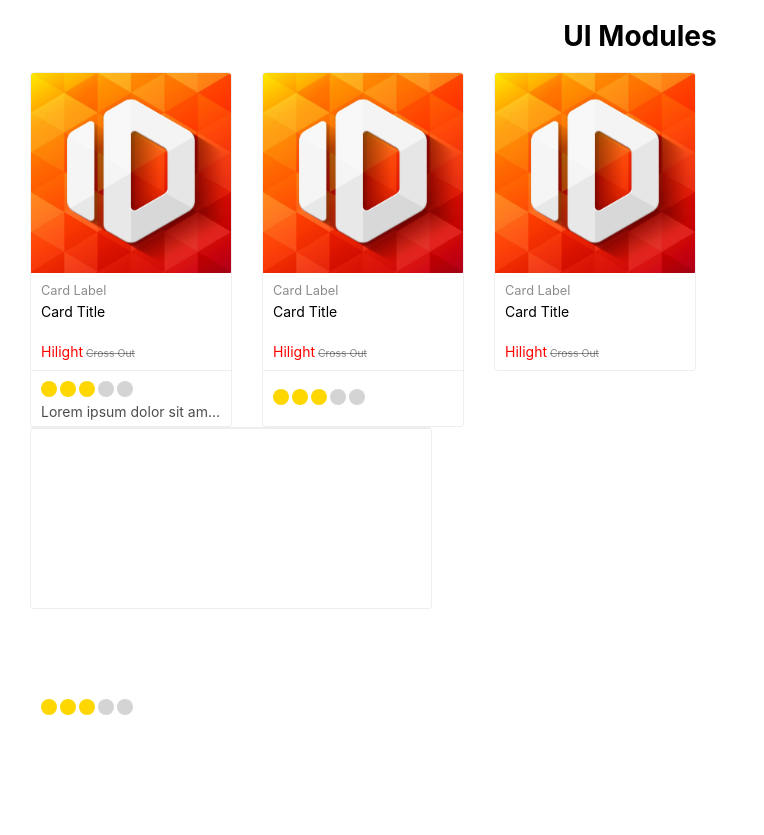
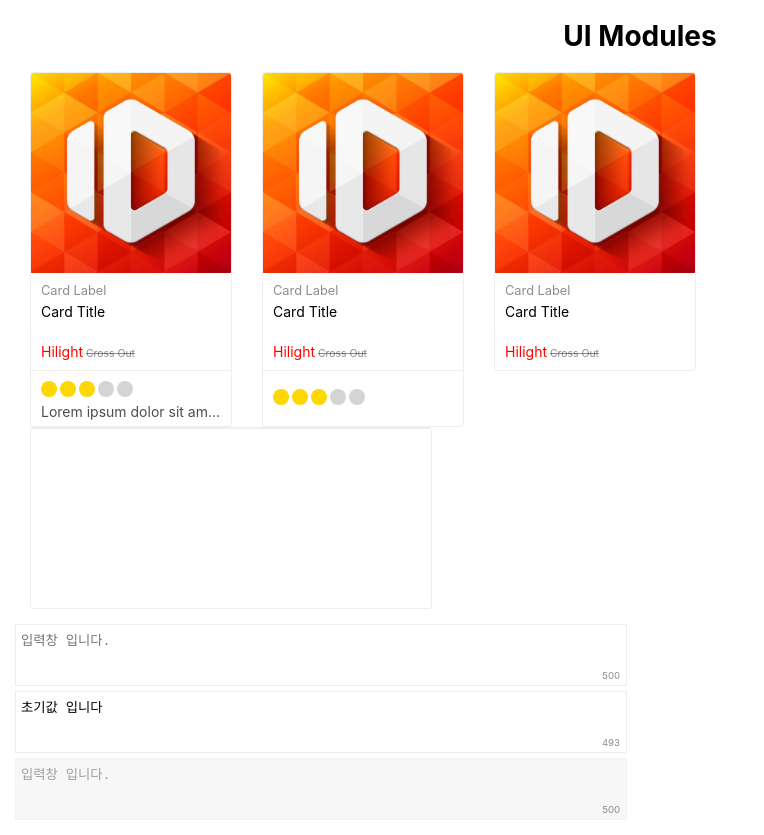
Before and after one commit to beautifulife/ui_modules, a React (Create React App) app: page / in a window 1280 px wide. Shown: the whole page, without its empty margins (0-764 px from the left). Before the commit the page ends 800 px from the top, so only its background shows below. Built offline with nearby package versions, Linux system fonts and the light colour scheme.

Commit message:
Make input-form-module base

```diff
--- a/src/components/App.js
+++ b/src/components/App.js
@@ -1,6 +1,7 @@
 import React, { Component } from 'react';
 import './App.scss';
 import Card from './card/Card';
+import InputForm from './inputForm/InputForm';
 
 class App extends Component {
   constructor(props) {
@@ -15,8 +16,18 @@ class App extends Component {
         cardRatingDesc:
           'Lorem ipsum dolor sit amet, consectetur adipisicing elit, sed do eiusmod tempor incididunt ut labore et dolore magna aliqua. Ut enim ad minim veniam, quis nostrud exercitation ullamco laboris nisi ut aliquip ex ea commodo consequat. Duis aute irure dolor in reprehenderit in voluptate velit esse cillum dolore eu fugiat nulla pariatur. Excepteur sint occaecat cupidatat non proident, sunt in culpa qui officia deserunt mollit anim id est laborum.',
         cardTitle: ''
+      },
+      inputForm: {
+        initialValue: '초기값 입니다',
+        uiState: 'readonly'
       }
     };
+
+    this.handleSaveClick = this.handleSaveClick.bind(this);
+  }
+
+  handleSaveClick(inputValue) {
+    console.log(inputValue);
   }
 
   render() {
@@ -29,7 +40,8 @@ class App extends Component {
         cardRating,
         cardRatingDesc,
         cardTitle
-      }
+      },
+      inputForm: { initialValue, uiState }
     } = this.state;
 
     return (
@@ -71,6 +83,19 @@ class App extends Component {
             cardType="horizontal"
           />
         </div>
+        <div className="App__body">
+          <InputForm
+            onSaveClick={this.handleSaveClick}
+          />
+          <InputForm
+            initialValue={initialValue}
+            onSaveClick={this.handleSaveClick}
+          />
+          <InputForm
+            uiState={uiState}
+            onSaveClick={this.handleSaveClick}
+          />
+        </div>
       </div>
     );
   }
--- a/src/components/App.scss
+++ b/src/components/App.scss
@@ -6,6 +6,6 @@
   }
 
   &__body {
-
+    margin-top: 15px;
   }
 }
--- /dev/null
+++ b/src/components/inputForm/InputForm.js
@@ -0,0 +1,69 @@
+import React, { Component } from 'react';
+import './InputForm.scss';
+
+class InputForm extends Component {
+  constructor(props) {
+    super(props);
+    const { initialValue } = this.props;
+    this.state = {
+      inputValue: initialValue || ''
+    };
+
+    this.handleChange = this.handleChange.bind(this);
+    this.handleClick = this.handleClick.bind(this);
+  }
+
+  handleChange(event) {
+    if (event.currentTarget.value.length <= 500) {
+      this.setState({
+        inputValue: event.currentTarget.value
+      });
+    }
+  }
+
+  handleClick() {
+    const { inputValue } = this.state;
+    const { onSaveClick } = this.props;
+
+    onSaveClick(inputValue);
+  }
+
+  render() {
+    const { inputValue } = this.state;
+    const { initialValue, uiState } = this.props;
+
+    const isInputValueChanged = inputValue !== initialValue;
+    const isInputDisabled = uiState === 'disabled' || uiState === 'readonly';
+    const wordCountToLimit = 500 - inputValue.length;
+
+    return (
+      <div className="InputForm">
+        <div className="InputForm__cell">
+          <textarea
+            className={`InputForm__textarea ${
+              isInputDisabled ? 'disabled' : ''
+            }`}
+            value={inputValue}
+            placeholder="입력창 입니다."
+            onChange={this.handleChange}
+            disabled={isInputDisabled}
+          />
+          <span className="InputForm__word_count">{wordCountToLimit}</span>
+        </div>
+        <div className="InputForm__cell">
+          {inputValue && isInputValueChanged && (
+            <button
+              className="InputForm__save-btn"
+              type="submit"
+              onClick={this.handleClick}
+            >
+              Save
+            </button>
+          )}
+        </div>
+      </div>
+    );
+  }
+}
+
+export default InputForm;
--- /dev/null
+++ b/src/components/inputForm/InputForm.scss
@@ -0,0 +1,46 @@
+.InputForm {
+  display: table;
+  width: 600px;
+  margin-bottom: 5px;
+
+  &__cell {
+    display: table-cell;
+    position: relative;
+  }
+
+  &__textarea {
+    display: block;
+    width: 100%;
+    height: 50px;
+    padding: 5px;
+    border: 1px solid #eee;
+    resize: none;
+
+    &:focus {
+      outline: 1px solid #31c089;
+    }
+
+    &.disabled {
+      background-color: #f5f5f5;
+      opacity: 0.7;
+    }
+  }
+
+  &__word_count {
+    position: absolute;
+    right: -5px;
+    bottom: 5px;
+    font-size: 0.6rem;
+    color: rgba(0, 0, 0, 0.45);
+  }
+
+  &__save-btn {
+    display: block;
+    width: 50px;
+    height: 50px;
+    border: 1px solid #eee;
+    color: #31c089;
+    background: none;
+    cursor: pointer;
+  }
+}
```
